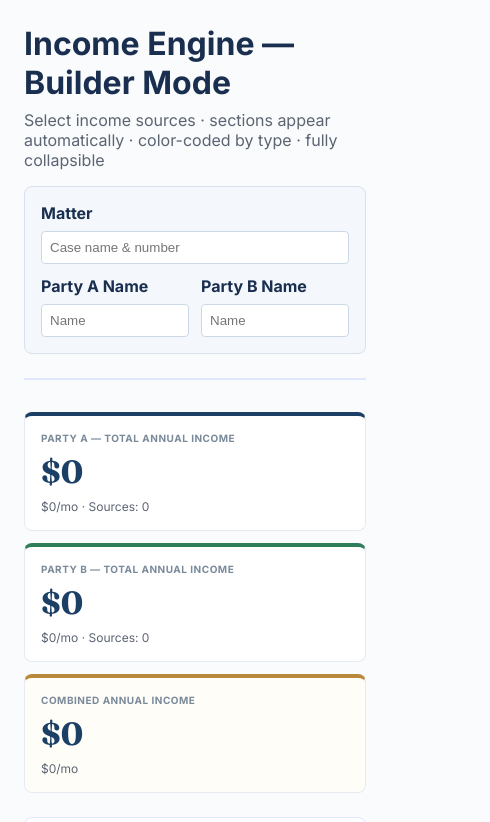
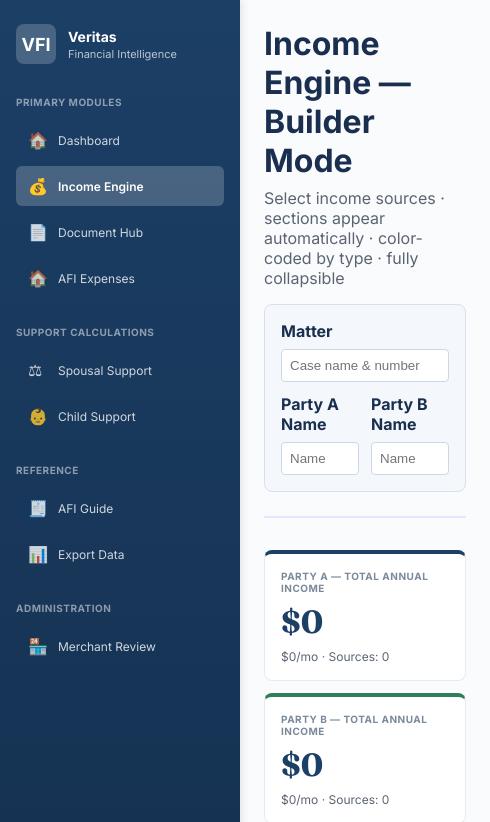
Before and after one commit to Tmattox12/veritaslegalintel, a website: page income-imputation-template.html in a window 390 px wide. Shown: the top 822 px of the page, 490 px wide, since content can reach past the window. Drawn offline with Linux system fonts and the light colour scheme.

Commit message:
Add sidebar navigation to income engine master template
Income Engine now includes:
- Fixed sidebar with Veritas branding (VFI logo)
- Navigation to all modules:
  • Dashboard (home)
  • Income Engine (active)
  • Document Hub
  • AFI Expenses
  • Spousal Support
  • Child Support
  • AFI Reference Guide
  • Data Export
  • Merchant Review
- Proper layout: sidebar + main content area
- Active state indicator on current page
- Responsive design integration

All other module templates (document-hub, spousal-maintenance,
afi-expenses, child-support) should have the same sidebar added
for consistent navigation across the software.

```diff
--- a/income-imputation-template.html
+++ b/income-imputation-template.html
@@ -7,8 +7,54 @@
   <link href="https://fonts.googleapis.com/css2?family=Fraunces:opsz,wght@9..144,500;9..144,600;9..144,700&family=Inter:wght@400;500;600;700&display=swap" rel="stylesheet" />
   <style>
     * { margin: 0; padding: 0; box-sizing: border-box; }
-    body { font-family: 'Inter', sans-serif; background: #fafbfc; color: #1a2f4f; }
-    .container { max-width: 1400px; margin: 0 auto; padding: 24px; }
+    body { font-family: 'Inter', sans-serif; background: #fafbfc; color: #1a2f4f; display: flex; }
+
+    /* Sidebar */
+    .sidebar {
+      width: 240px;
+      background: linear-gradient(180deg, #1c3f66 0%, #153252 100%);
+      color: white;
+      padding: 24px 16px;
+      position: fixed;
+      height: 100vh;
+      overflow-y: auto;
+      box-shadow: 2px 0 8px rgba(0,0,0,0.1);
+    }
+
+    .brand { display: flex; align-items: center; gap: 12px; margin-bottom: 32px; }
+    .brand-logo { width: 40px; height: 40px; background: rgba(255,255,255,0.2); border-radius: 8px; display: flex; align-items: center; justify-content: center; font-weight: 800; font-size: 18px; }
+    .brand-text h3 { font-size: 14px; font-weight: 700; margin-bottom: 2px; }
+    .brand-text p { font-size: 11px; color: rgba(255,255,255,0.7); }
+
+    .nav-section { margin-bottom: 28px; }
+    .nav-section-title { font-size: 10px; text-transform: uppercase; letter-spacing: 0.05em; color: rgba(255,255,255,0.5); font-weight: 700; margin-bottom: 12px; }
+
+    .nav-item {
+      display: flex;
+      align-items: center;
+      gap: 10px;
+      padding: 10px 12px;
+      border-radius: 6px;
+      cursor: pointer;
+      margin-bottom: 6px;
+      transition: all 0.2s;
+      font-size: 12px;
+      text-decoration: none;
+      color: rgba(255,255,255,0.8);
+    }
+
+    .nav-item:hover { background: rgba(255,255,255,0.1); color: white; }
+    .nav-item.active { background: rgba(255,255,255,0.2); color: white; font-weight: 600; }
+    .nav-item-icon { font-size: 16px; min-width: 20px; }
+
+    .main {
+      margin-left: 240px;
+      flex: 1;
+      display: flex;
+      flex-direction: column;
+    }
+
+    .container { max-width: 100%; margin: 0; padding: 24px; }
 
     .header { margin-bottom: 32px; padding-bottom: 24px; border-bottom: 2px solid #e0e7ff; }
     h1 { font-size: 32px; font-weight: 700; margin-bottom: 8px; }
@@ -102,7 +148,72 @@
   </style>
 </head>
 <body>
-  <div class="container">
+  <!-- SIDEBAR -->
+  <aside class="sidebar">
+    <div class="brand">
+      <div class="brand-logo">VFI</div>
+      <div class="brand-text">
+        <h3>Veritas</h3>
+        <p>Financial Intelligence</p>
+      </div>
+    </div>
+
+    <div class="nav-section">
+      <div class="nav-section-title">Primary Modules</div>
+      <a href="master-dashboard.html" class="nav-item">
+        <span class="nav-item-icon">🏠</span>
+        <span>Dashboard</span>
+      </a>
+      <a href="income-imputation-template.html" class="nav-item active">
+        <span class="nav-item-icon">💰</span>
+        <span>Income Engine</span>
+      </a>
+      <a href="document-reconciliation-hub.html" class="nav-item">
+        <span class="nav-item-icon">📄</span>
+        <span>Document Hub</span>
+      </a>
+      <a href="afi-expenses-template.html" class="nav-item">
+        <span class="nav-item-icon">🏠</span>
+        <span>AFI Expenses</span>
+      </a>
+    </div>
+
+    <div class="nav-section">
+      <div class="nav-section-title">Support Calculations</div>
+      <a href="spousal-maintenance-template.html" class="nav-item">
+        <span class="nav-item-icon">⚖</span>
+        <span>Spousal Support</span>
+      </a>
+      <a href="child-support-template.html" class="nav-item">
+        <span class="nav-item-icon">👶</span>
+        <span>Child Support</span>
+      </a>
+    </div>
+
+    <div class="nav-section">
+      <div class="nav-section-title">Reference</div>
+      <a href="afi-reference-guide.html" class="nav-item">
+        <span class="nav-item-icon">🧾</span>
+        <span>AFI Guide</span>
+      </a>
+      <a href="data-export.html" class="nav-item">
+        <span class="nav-item-icon">📊</span>
+        <span>Export Data</span>
+      </a>
+    </div>
+
+    <div class="nav-section">
+      <div class="nav-section-title">Administration</div>
+      <a href="merchant-mapping-review.html" class="nav-item">
+        <span class="nav-item-icon">🏪</span>
+        <span>Merchant Review</span>
+      </a>
+    </div>
+  </aside>
+
+  <!-- MAIN CONTENT -->
+  <div class="main">
+    <div class="container">
     <!-- Header -->
     <div class="header">
       <h1>Income Engine — Builder Mode</h1>
@@ -726,5 +837,7 @@
 
     console.log('Income Engine Builder Mode Loaded');
   </script>
+    </div>
+  </div>
 </body>
 </html>
```
